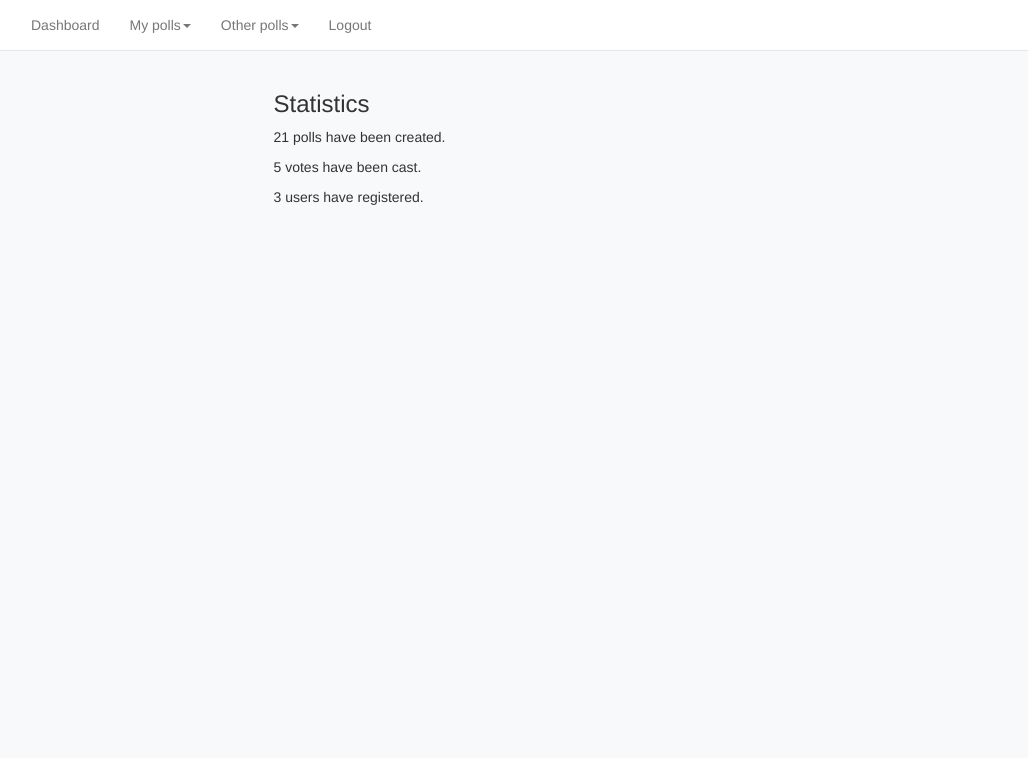
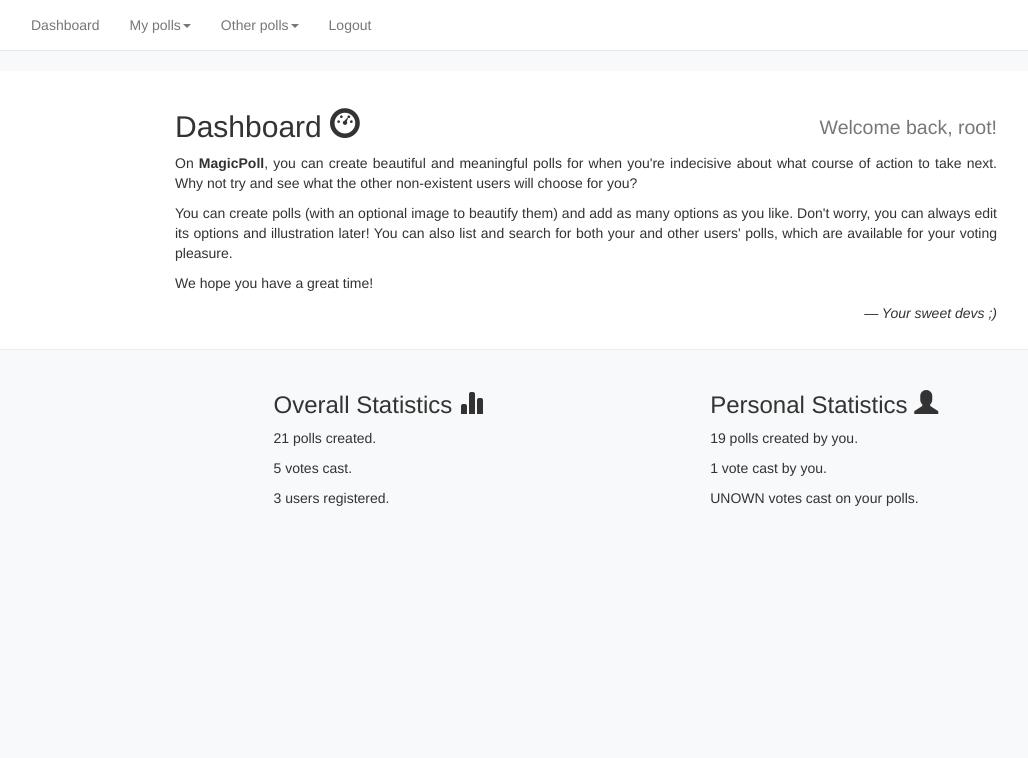
Before and after one commit to CowTard/Magic-Poll, a PHP site: page /panel/dashboard.php in a window 1280 px wide. Shown: the top 758 px of the page, without its empty margins (54-1082 px from the left). Run offline with PHP 8.4, Linux system fonts and the light colour scheme; the visitor is signed in with stand-in values (Sample User, id 1); data comes from the database, SQL or seed files in the repository.

Commit message:
Dashboard embelezada

```diff
--- a/panel/dashboard.php
+++ b/panel/dashboard.php
@@ -16,14 +16,45 @@
 	$dbPrepared = $userDb->prepare('SELECT * FROM Users');
 	$dbPrepared->execute();
 	$numUsers = count($dbPrepared->fetchAll());
+
+	$dbPrepared = $userDb->prepare('SELECT Nickname FROM Users WHERE Id = ? limit 1');
+	$dbPrepared->execute(array($_SESSION['ID']));
+	$user = $dbPrepared->fetch();
+
+	$dbPrepared = $pollDb->prepare('SELECT * FROM Poll WHERE IDuser = ?');
+	$dbPrepared->execute(array($_SESSION['ID']));
+	$numMyPolls = count($dbPrepared->fetchAll());
+
+	$dbPrepared = $pollDb->prepare('SELECT * FROM Votes WHERE IDUser = ?');
+	$dbPrepared->execute(array($_SESSION['ID']));
+	$numMyVotes = count($dbPrepared->fetchAll());
+
+	$numVotesMyPolls = 'UNOWN';
 ?>
 
+	<div class="panel">
+		<div class="row panel-body">
+			<div class="col-md-8 col-md-offset-2">
+				<h2>Dashboard <span class="glyphicon glyphicon-dashboard"></span><span class="pull-right"><small>Welcome back, <?= $user['Nickname'] ?>!</small></span></h2>
+				<p class="text-justify">On <strong>MagicPoll</strong>, you can create beautiful and meaningful polls for when you're indecisive about what course of action to take next. Why not try and see what the other non-existent users will choose for you?</p>
+				<p class="text-justify">You can create polls (with an optional image to beautify them) and add as many options as you like. Don't worry, you can always edit its options and illustration later! You can also list and search for both your and other users' polls, which are available for your voting pleasure.</p>
+				<p class="text-justify">We hope you have a great time!</p>
+				<p class="text-right"><em>&mdash; Your sweet devs ;)</em></p>
+			</div>
+		</div>
+	</div>
 	<div class="row">
 		<div class="col-md-3 col-md-offset-3">
-			<h3>Statistics</h3>
-			<p><?php echo $numPolls . ' poll'; if ($numPolls != 1) echo 's have'; else echo ' has'; ?> been created.</p>
-			<p><?php echo $numVotes . ' vote'; if ($numVotes != 1) echo 's have'; else echo ' has'; ?> been cast.</p>
-			<p><?php echo $numUsers . ' user'; if ($numUsers != 1) echo 's have'; else echo ' has'; ?> registered.</p>
+			<h3>Overall Statistics <span class="glyphicon glyphicon-stats"></span></h3>
+			<p><?php echo $numPolls . ' poll'; if ($numPolls != 1) echo 's'; ?> created.</p>
+			<p><?php echo $numVotes . ' vote'; if ($numVotes != 1) echo 's'; ?> cast.</p>
+			<p><?php echo $numUsers . ' user'; if ($numUsers != 1) echo 's'; ?> registered.</p>
+		</div>
+		<div class="col-md-3 col-md-offset-1">
+			<h3>Personal Statistics <span class="glyphicon glyphicon-user"></span></h3>
+			<p><?php echo $numMyPolls . ' poll'; if ($numMyPolls != 1) echo 's'; ?> created by you.</p>
+			<p><?php echo $numMyVotes . ' vote'; if ($numMyVotes != 1) echo 's'; ?> cast by you.</p>
+			<p><?php echo $numVotesMyPolls . ' vote'; if ($numVotesMyPolls != 1) echo 's'; ?> cast on your polls.</p>
 		</div>
 	</div>
 
--- a/panel/dashboard_footer.php
+++ b/panel/dashboard_footer.php
@@ -5,6 +5,10 @@
 		</div>
 	</div>
 
+	<link rel="stylesheet" type="text/css" href="../css/bootstrap.min.css">
+	<link rel="stylesheet" type="text/css" href="../css/main.css">
+	<link rel="stylesheet" type="text/css" href="../css/sweet-alert.css">
+
 	<script src="../script/jquery-1.11.1.min.js"></script>
 	<script src="../script/sweet-alert.js"></script>
 	<script src="../script/dashboard.js"></script>
--- a/panel/dashboard_header.php
+++ b/panel/dashboard_header.php
@@ -10,9 +10,6 @@
 	<head>
 		<title>MagicPoll - A bit of magic in your poll</title>
 		<meta charset="UTF-8">
-		<link rel="stylesheet" type="text/css" href="../css/bootstrap.min.css">
-		<link rel="stylesheet" type="text/css" href="../css/main.css">
-		<link rel="stylesheet" type="text/css" href="../css/sweet-alert.css">
 	</head>
 
 	<body>
```
